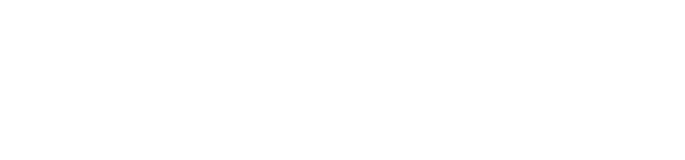
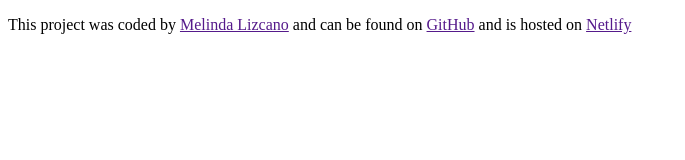
Before and after one commit to mlizcano11/BasicsProjectApp, a plain HTML site: page index.html in a window 1280 px wide. Shown: the whole page, without its empty margins (0-685 px from the left). Drawn offline with Linux system fonts and the light colour scheme.

Commit message:
added footer

```diff
--- a/index.html
+++ b/index.html
@@ -9,6 +9,19 @@
 </head>
 <body>
 
+
+
+
+
+
+    <footer>
+        <p>
+            This project was coded by
+            <a href="" target="_blank"> Melinda Lizcano</a>
+            and can be found on <a href="" target="_blank">GitHub</a> and is hosted on <a href="" target="_blank">Netlify</a>
+
+        </p>
+    </footer>
 </body>
 <script> src="index.js"</script>
 </html>
```
